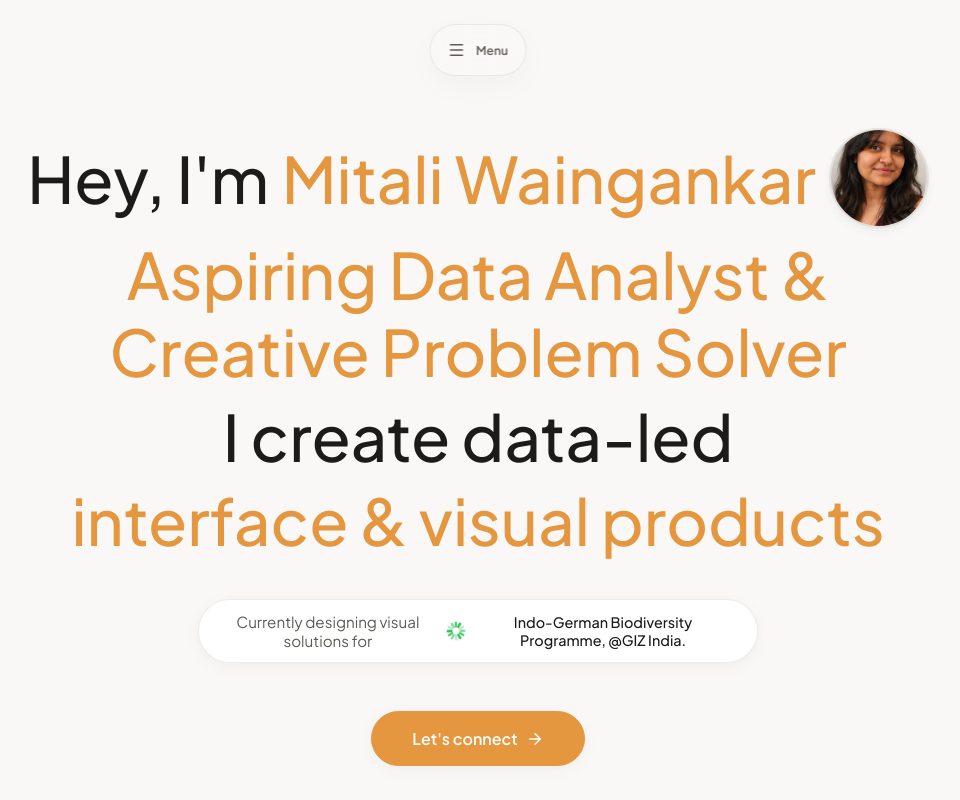
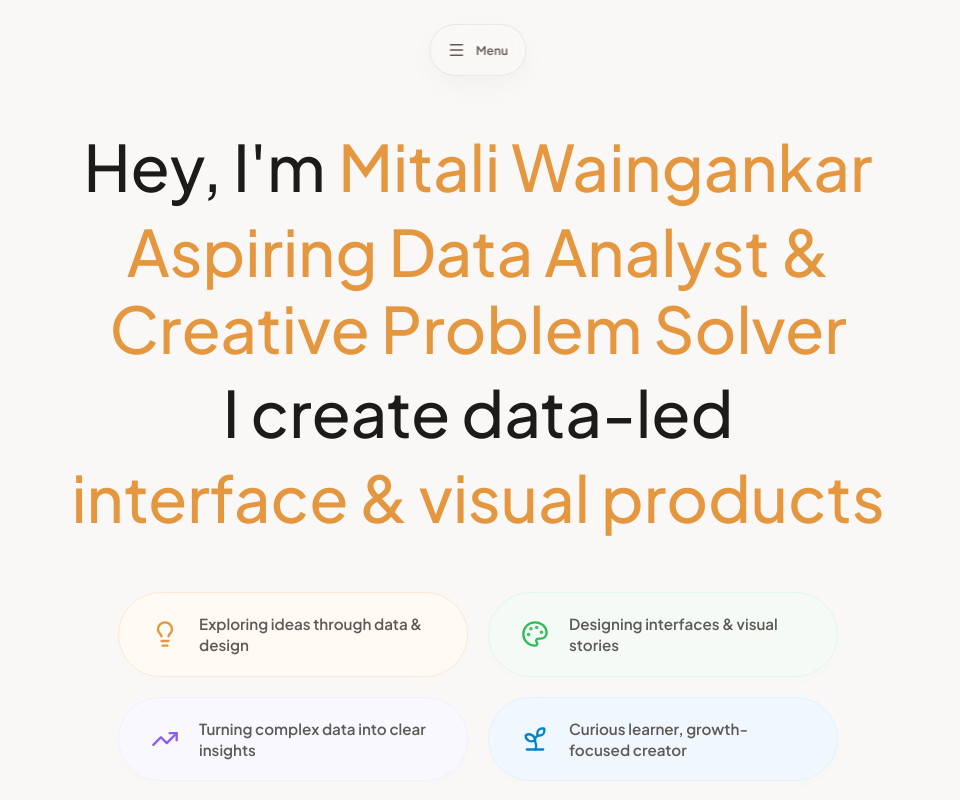
Before and after one commit to MohishPadave/mitali, a React (Vite) app: page / in a window 1280 px wide. Shown: the top 800 px of the page, without its empty margins (162-1122 px from the left). Built offline with nearby package versions, Linux system fonts and the light colour scheme.

Commit message:
Replace nested hero avatar with 2x2 grid of four thematic cards

```diff
--- a/src/index.css
+++ b/src/index.css
@@ -365,3 +365,62 @@ button {
     justify-content: center;
   }
 }
+
+/* Hero Feature Cards styling */
+.hero-feature-card {
+  display: flex;
+  align-items: center;
+  gap: 1.25rem;
+  padding: 1.25rem 2rem;
+  border-radius: 100px;
+  text-align: left;
+  box-shadow: 0 4px 15px rgba(0,0,0,0.01);
+  transition: transform 0.3s ease, box-shadow 0.3s ease;
+}
+
+.hero-feature-card div {
+  font-size: 0.95rem;
+  font-weight: 600;
+  color: var(--text-secondary);
+  line-height: 1.4;
+}
+
+/* Card 1 - Gold/Orange */
+.feature-card-1 {
+  background-color: #fffaf4;
+  border: 1px solid #fce8d5;
+}
+[data-theme="dark"] .feature-card-1 {
+  background-color: rgba(229, 151, 64, 0.08);
+  border: 1px solid rgba(229, 151, 64, 0.2);
+}
+
+/* Card 2 - Green */
+.feature-card-2 {
+  background-color: #f4fbf6;
+  border: 1px solid #e1f7e7;
+}
+[data-theme="dark"] .feature-card-2 {
+  background-color: rgba(46, 189, 89, 0.08);
+  border: 1px solid rgba(46, 189, 89, 0.2);
+}
+
+/* Card 3 - Purple */
+.feature-card-3 {
+  background-color: #faf8ff;
+  border: 1px solid #eef2ff;
+}
+[data-theme="dark"] .feature-card-3 {
+  background-color: rgba(139, 92, 246, 0.08);
+  border: 1px solid rgba(139, 92, 246, 0.2);
+}
+
+/* Card 4 - Blue */
+.feature-card-4 {
+  background-color: #f0f7ff;
+  border: 1px solid #e0f2fe;
+}
+[data-theme="dark"] .feature-card-4 {
+  background-color: rgba(2, 132, 199, 0.08);
+  border: 1px solid rgba(2, 132, 199, 0.2);
+}
--- a/src/pages/Home.jsx
+++ b/src/pages/Home.jsx
@@ -1,7 +1,6 @@
 import { useState, useEffect } from 'react';
 import { motion } from 'framer-motion';
-import { ArrowRight } from 'lucide-react';
-import mitaliPortrait from '../assets/mitali.jpg';
+import { ArrowRight, Lightbulb, Palette, TrendingUp, Sprout } from 'lucide-react';
 import dashboard1 from '../assets/dashboard1.jpg';
 import dashboard2 from '../assets/dashboard2.jpg';
 
@@ -95,33 +94,10 @@ export default function Home({ setActivePage }) {
               gap: '0.5rem',
             }}
           >
-            {/* Row 1: Hey, I'm Mitali Waingankar [Avatar] */}
+            {/* Row 1: Hey, I'm Mitali Waingankar */}
             <div style={{ display: 'flex', alignItems: 'center', justifyContent: 'center', gap: '0.8rem', flexWrap: 'wrap' }}>
               <span>Hey, I'm</span>
               <span className="text-orange">Mitali Waingankar</span>
-
-              {/* Avatar nestled in text */}
-              <motion.div
-                whileHover={{ scale: 1.1, rotate: 5 }}
-                style={{
-                  width: '100px',
-                  height: '100px',
-                  borderRadius: '50%',
-                  overflow: 'hidden',
-                  display: 'inline-block',
-                  verticalAlign: 'middle',
-                  border: '2px solid var(--border-color)',
-                  backgroundColor: '#f3f0ec',
-                  boxShadow: '0 4px 10px rgba(0,0,0,0.05)',
-                  cursor: 'pointer'
-                }}
-              >
-                <img
-                  src={mitaliPortrait}
-                  alt="Mitali"
-                  style={{ width: '100%', height: '100%', objectFit: 'cover' }}
-                />
-              </motion.div>
             </div>
 
             {/* Row 2: Aspiring Data Analyst & Creative Problem Solver */}
@@ -132,6 +108,66 @@ export default function Home({ setActivePage }) {
               <span>I create data-led</span>
               <span className="text-orange">interface & visual products</span>
             </div>
+          </motion.div>
+
+          {/* 4 Feature Cards Grid */}
+          <motion.div
+            initial={{ opacity: 0, y: 20 }}
+            animate={{ opacity: 1, y: 0 }}
+            transition={{ duration: 0.8, delay: 0.2, ease: 'easeOut' }}
+            style={{
+              display: 'grid',
+              gridTemplateColumns: 'repeat(auto-fit, minmax(280px, 1fr))',
+              gap: '1.25rem',
+              width: '100%',
+              maxWidth: '720px',
+              marginBottom: '3rem',
+              marginTop: '1rem'
+            }}
+          >
+            {/* Card 1 */}
+            <motion.div
+              whileHover={{ scale: 1.03, y: -2 }}
+              className="hero-feature-card feature-card-1"
+            >
+              <Lightbulb size={28} style={{ color: 'var(--accent-orange)', flexShrink: 0 }} />
+              <div>
+                Exploring ideas through data & design
+              </div>
+            </motion.div>
+
+            {/* Card 2 */}
+            <motion.div
+              whileHover={{ scale: 1.03, y: -2 }}
+              className="hero-feature-card feature-card-2"
+            >
+              <Palette size={28} style={{ color: 'var(--accent-green)', flexShrink: 0 }} />
+              <div>
+                Designing interfaces & visual stories
+              </div>
+            </motion.div>
+
+            {/* Card 3 */}
+            <motion.div
+              whileHover={{ scale: 1.03, y: -2 }}
+              className="hero-feature-card feature-card-3"
+            >
+              <TrendingUp size={28} style={{ color: '#8b5cf6', flexShrink: 0 }} />
+              <div>
+                Turning complex data into clear insights
+              </div>
+            </motion.div>
+
+            {/* Card 4 */}
+            <motion.div
+              whileHover={{ scale: 1.03, y: -2 }}
+              className="hero-feature-card feature-card-4"
+            >
+              <Sprout size={28} style={{ color: '#0284c7', flexShrink: 0 }} />
+              <div>
+                Curious learner, growth-focused creator
+              </div>
+            </motion.div>
           </motion.div>
 
           {/* GIZ Indicator Box */}
```
